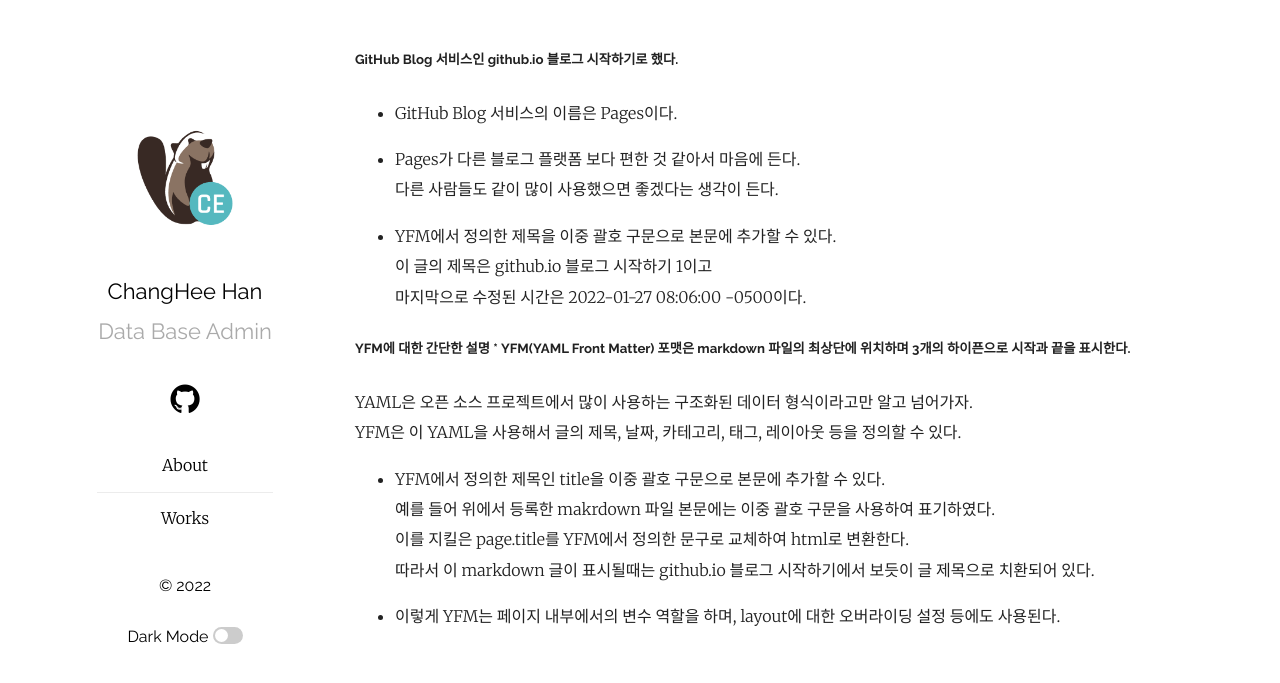
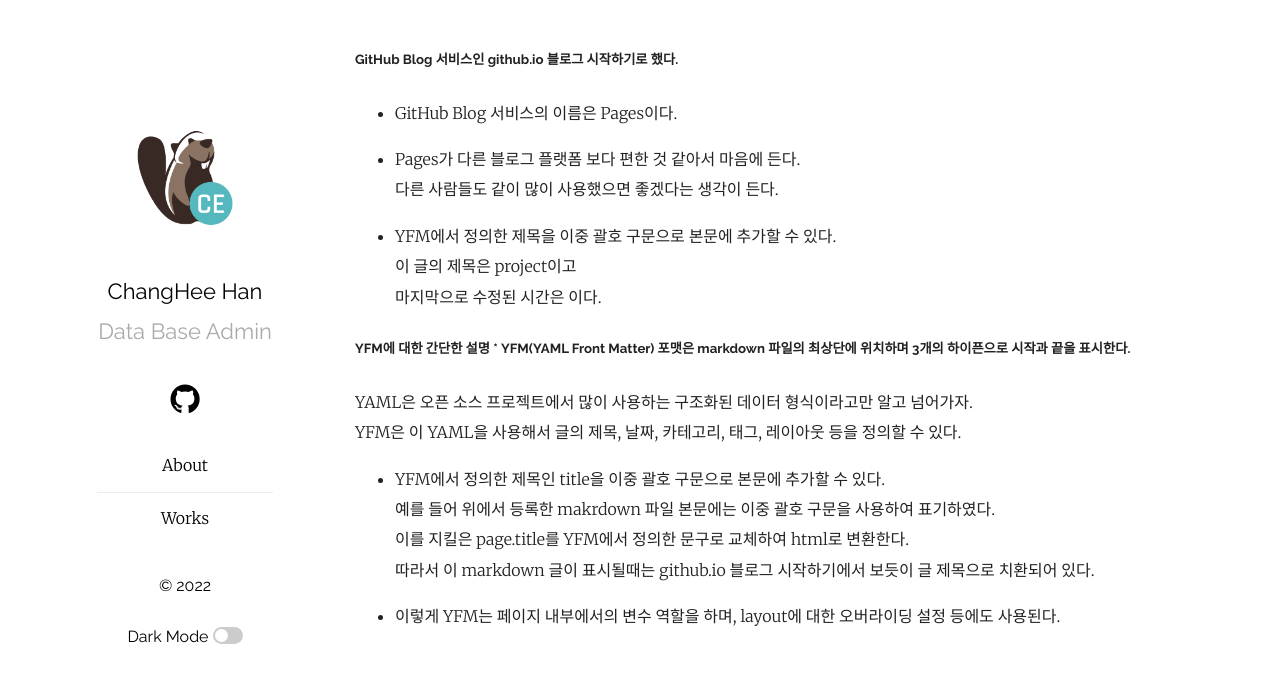
Before and after one commit to sfthch/sfthch, a Jekyll site: the page built from about.md, in a window 1280 px wide. Shown: the top 683 px of the page. Built offline with Jekyll 4.4.1, drawn with Linux system fonts in a browser that asks for light colours; our own code applies the rules of GitHub Pages for plain Markdown files.

Commit message:
2202031415

```diff
--- a/about.md
+++ b/about.md
@@ -1,15 +1,6 @@
 ---
-title:
-  "github.io 블로그 시작하기 1"
-excerpt:
-  "GitHub Blog 서비스인 github.io 블로그 시작하기로 했다."
-last_modified_at:
-  2022-01-27T08:06:00-05:00
-categories:
-  - Blog
-tags:
-  - content
-  - Blog
+layout: page
+title: project
 ---
 
 ##### GitHub Blog 서비스인 github.io 블로그 시작하기로 했다.
```
Also changed, not shown: works.md (+0 -2 lines).
